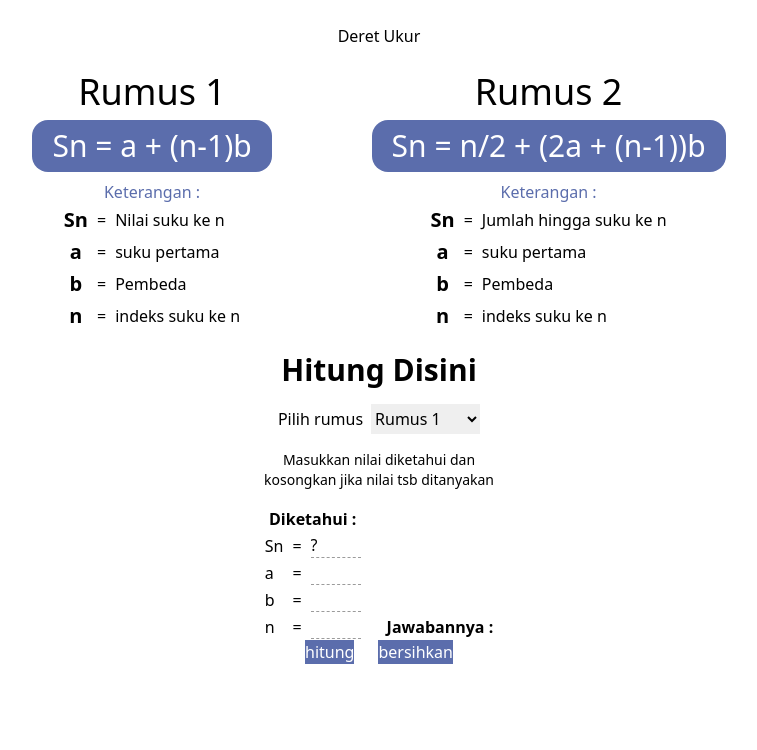
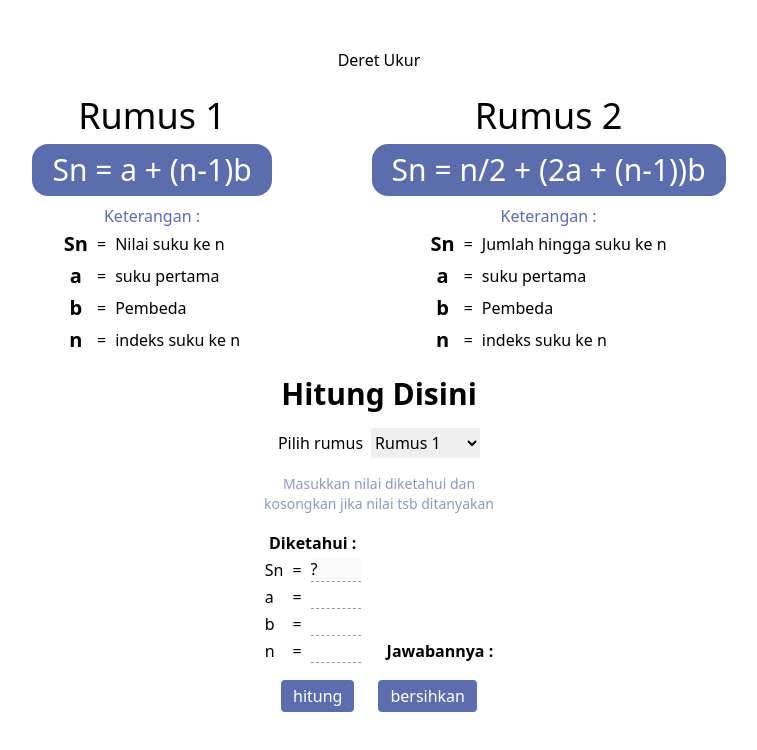
Before and after one commit to yasashi23/Rumus-Ekonomi-Akuntansi, a Next.js app: page / in a window 1280 px wide. Shown: the top 750 px of the page, without its empty margins (261-1018 px from the left). Built offline with nearby package versions, Linux system fonts and the light colour scheme.

Commit message:
up 21 Mei 5:58

```diff
--- a/src/app/globals.css
+++ b/src/app/globals.css
@@ -92,4 +92,10 @@ body{
 .btnBrand {
     background-color: var(--brand);
     color: white;
+    border-radius: 4px;
+    @apply px-3 py-1;
 }
+.keterangan-deretHtg {
+    color: var(--brand);
+    opacity: .7;
+}
--- a/src/app/layout.js
+++ b/src/app/layout.js
@@ -12,7 +12,7 @@ export default function RootLayout({ children }) {
   return (
     <html lang="en">
       <body >
-        <div className='container mt-6'>
+        <div className='mt-6 flex items-center justify-center '>
           {children}
         </div>
       </body>
--- a/src/app/pages/ekonomi/deretukur/DeretUkur.js
+++ b/src/app/pages/ekonomi/deretukur/DeretUkur.js
@@ -6,7 +6,7 @@ export default function DeretUkur() {
 
   return (
     <div>
-        <div className="cont">
+        <div className="cont-deretUkur">
             <h1 className="text-center mb-6">Deret Ukur</h1>
             <div className="rumus flex justify-center">
                 <div className="rumusnyaCont rumusKe1">
--- a/src/app/pages/ekonomi/deretukur/deretUkurHitung.js
+++ b/src/app/pages/ekonomi/deretukur/deretUkurHitung.js
@@ -9,9 +9,12 @@ export default function DeretUkurHitung() {
     const [hitung, setHitung] = useState(false)
     const [remove,setRemove] = useState(false)
     const [moduleHidden, setModuleHidden] = useState(false)
+    const [pilihRumus, setPilihRumus] = useState('rumus1')
     console.log(typeof sukuPertama != 'string' && typeof pembeda != 'string' && typeof indexSuku != 'string' )
     console.log(typeof sukuPertama)
 
+
+    console.log(pilihRumus)
     // check if string there is no numbe
     function checkStringNumber(s){
         const result = /\D/.test(s)
@@ -65,12 +68,12 @@ export default function DeretUkurHitung() {
             <div className="input-deretHtg flex justify-center items-center flex-col">
                 <div className="flex gap-2 justify-center items-center my-4">
                 <label htmlFor="Rumus">Pilih rumus</label>
-                <select name="Rumus" id="Rumus" className='selectDeretHtg'>
-                    <option value="Rumus1">Rumus 1</option>
-                    <option value="Rumus2">Rumus 2</option>
+                <select name="Rumus" id="Rumus" className='selectDeretHtg' value={pilihRumus} onChange={(e) => setPilihRumus(e.target.value)}>
+                    <option value="rumus1">Rumus 1</option>
+                    <option value="rumus2">Rumus 2</option>
                 </select>
                 </div>
-            <p className='text-center text-sm mb-4'>Masukkan nilai diketahui dan <br/>kosongkan jika nilai tsb ditanyakan</p>
+            <p className='keterangan-deretHtg text-center text-sm mb-4'>Masukkan nilai diketahui dan <br/>kosongkan jika nilai tsb ditanyakan</p>
             </div>
             <div className="rumusDanJawabannya flex justify-center items-end gap-6">
                 <div className="deretHtg-dik flex justify-center flex-col items-center ">
@@ -83,22 +86,22 @@ export default function DeretUkurHitung() {
                                 <tr>
                                     <td>Sn</td>
                                     <td>=</td>
-                                    <td><input type="text" value={Sn} onChange={(e) => setSn(e.target.value)}/></td>
+                                    <td><input type="text" value={Sn} onChange={(e) => setSn(e.target.value)} disabled/></td>
                                 </tr>
                                 <tr>
                                     <td>a</td>
                                     <td>=</td>
-                                    <td><input type="text" value={sukuPertama || ''} onChange={(e) => setSukuPertama(e.target.value)} /></td>
+                                    <td><input type="text" value={sukuPertama || ''} onChange={(e) => setSukuPertama(e.target.value)} disabled={hitung}/></td>
                                 </tr>
                                 <tr>
                                     <td>b</td>
                                     <td>=</td>
-                                    <td><input type="text" value={pembeda || ''} onChange={(e) => setPembeda(e.target.value)} /></td>
+                                    <td><input type="text" value={pembeda || ''} onChange={(e) => setPembeda(e.target.value)} disabled={hitung}/></td>
                                 </tr>
                                 <tr>
                                     <td>n</td>
                                     <td>=</td>
-                                    <td><input type="text" value={indexSuku || ''} onChange={(e) => setIndexSuku(e.target.value)} /></td>
+                                    <td><input type="text" value={indexSuku || ''} onChange={(e) => setIndexSuku(e.target.value)} disabled={hitung}/></td>
                                 </tr>
                         </table>
                 </div>
@@ -135,7 +138,7 @@ export default function DeretUkurHitung() {
 
                 </div>
             </div>
-            <div className='flex items-center justify-center gap-6'>
+            <div className='flex items-center justify-center gap-6 pt-4'>
                 <button className='btnBrand' onClick={hitungRumus}>hitung</button>
                 <button className='btnBrand' onClick={hapusInputan}>bersihkan</button>
             </div>
```
